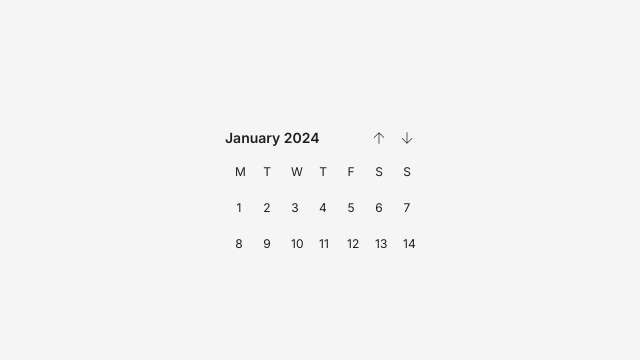
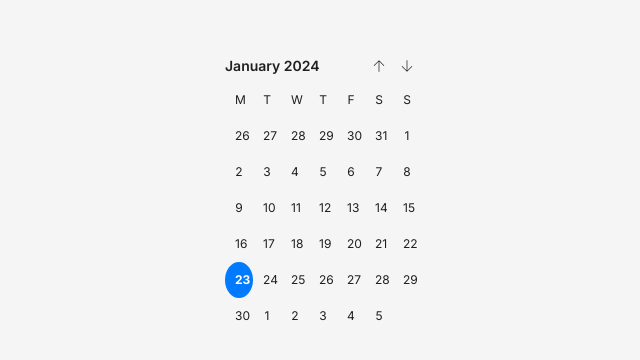
Before and after one commit to Katytrop/calendar-test, a Next.js app: page / in a window 1280 px wide. Shown: the part 208-568 px from the top of the page, without its empty margins (317-957 px from the left). Built offline with nearby package versions, Linux system fonts and the light colour scheme.

Commit message:
add context

```diff
--- a/src/app/components/calendar/Calendar.module.scss
+++ b/src/app/components/calendar/Calendar.module.scss
@@ -11,6 +11,7 @@
   &__title {
     font-size: 14px;
     font-weight: 600;
+    cursor: pointer;
   }
   &__btns {
     display: flex;
@@ -24,6 +25,7 @@
   width: calc(100% / 7);
   text-align: center;
   padding: 10px;
+  cursor: pointer;
 }
 .day.selected {
   background-color: #007bff;
--- a/src/app/components/calendar/Days.tsx
+++ b/src/app/components/calendar/Days.tsx
@@ -1,20 +1,53 @@
-import React from 'react';
+"use client"
+
+import { FC } from 'react';
 import dayjs from 'dayjs';
+import { useCalendar } from '@/app/context/Calendar';
 import styles from "./Calendar.module.scss";
 
-const Days: React.FC = () => {
-  const days = ['1', '2', '3', '4', '5', '6', '7', '8', '9', '10', '11', '12', '13', '14'];
+
+const Days: FC = () => {
+  const { currentDate, setCurrentDate } = useCalendar();
+
+  const startOfMonth = currentDate.startOf('month');
+  const endOfMonth = currentDate.endOf('month');
+  const startDate = startOfMonth.startOf('week');
+  const endDate = endOfMonth.endOf('week');
+
+  const days: dayjs.Dayjs[] = [];
+  let day = startDate;
+
+  while (day.isBefore(endDate, 'day')) {
+    days.push(day);
+    day = day.add(1, 'day');
+  }
+
+  const handleDayClick = (day: dayjs.Dayjs) => {
+    setCurrentDate(day);
+  };
 
   return (
     <div className={styles.days}>
-      {days.map((dayItem, index) => (
-        <div
-          key={index}
-          className={styles.day}
-        >
-          {dayItem}
-        </div>
-      ))}
+      {days.map((dayItem, index) => {
+        let dayClass = styles.day;
+
+        if (dayItem.isSame(currentDate, 'day')) {
+          dayClass += ` ${styles.selected}`;
+        }
+        if (dayItem.isSame(dayjs(), 'day')) {
+          dayClass += ` ${styles.today}`;
+        }
+
+        return (
+          <div
+            key={index}
+            className={dayClass}
+            onClick={() => handleDayClick(dayItem)}
+          >
+            {dayItem.date()}
+          </div>
+        );
+      })}
     </div>
   );
 };
--- /dev/null
+++ b/src/app/context/Calendar.tsx
@@ -0,0 +1,30 @@
+"use client"
+
+import { createContext, useState, useContext, ReactNode, FC } from 'react';
+import dayjs from 'dayjs';
+
+
+interface CalendarContextType {
+  currentDate: dayjs.Dayjs;
+  setCurrentDate: (date: dayjs.Dayjs) => void;
+}
+
+const CalendarContext = createContext<CalendarContextType | undefined>(undefined);
+
+export const CalendarProvider: FC<{ children: ReactNode }> = ({ children }) => {
+  const [currentDate, setCurrentDate] = useState(dayjs());
+
+  return (
+    <CalendarContext.Provider value={{ currentDate, setCurrentDate}}>
+      {children}
+    </CalendarContext.Provider>
+  );
+};
+
+export const useCalendar = (): CalendarContextType => {
+  const context = useContext(CalendarContext);
+  if (context === undefined) {
+    throw new Error('useCalendar must be used within a CalendarProvider');
+  }
+  return context;
+};
--- a/src/app/page.tsx
+++ b/src/app/page.tsx
@@ -1,13 +1,16 @@
 import Image from "next/image";
 import styles from "./Page.module.scss";
 import Calendar from "./components/calendar/Calendar";
+import { CalendarProvider } from "./context/Calendar";
 
 export default function Home() {
   return (
-    <div className={styles.container}>
+    <CalendarProvider>
+      <div className={styles.container}>
       <div className={styles.wrapper}>
         <Calendar/>
       </div>
     </div>
+    </CalendarProvider>
   );
 }
```
